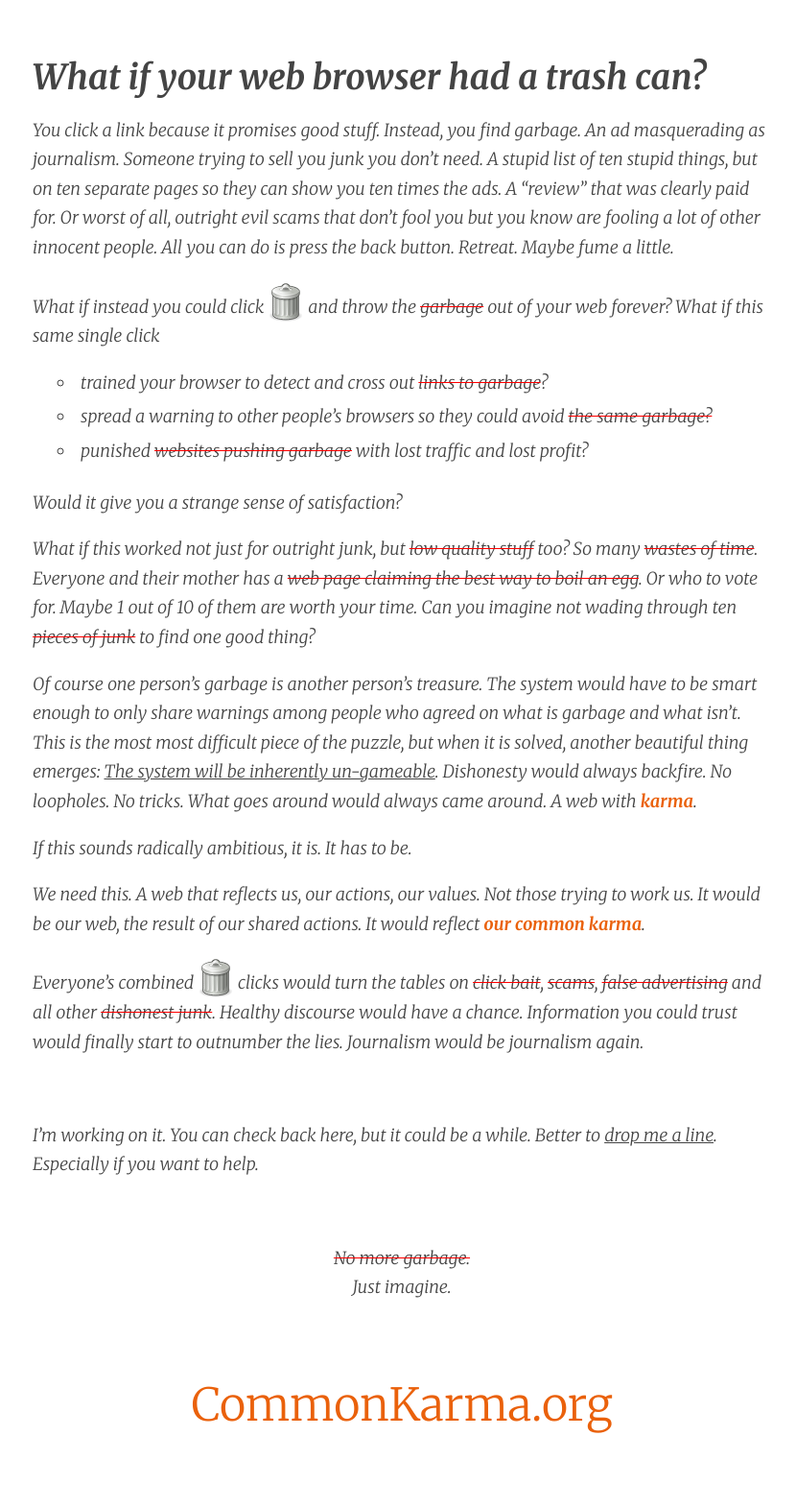
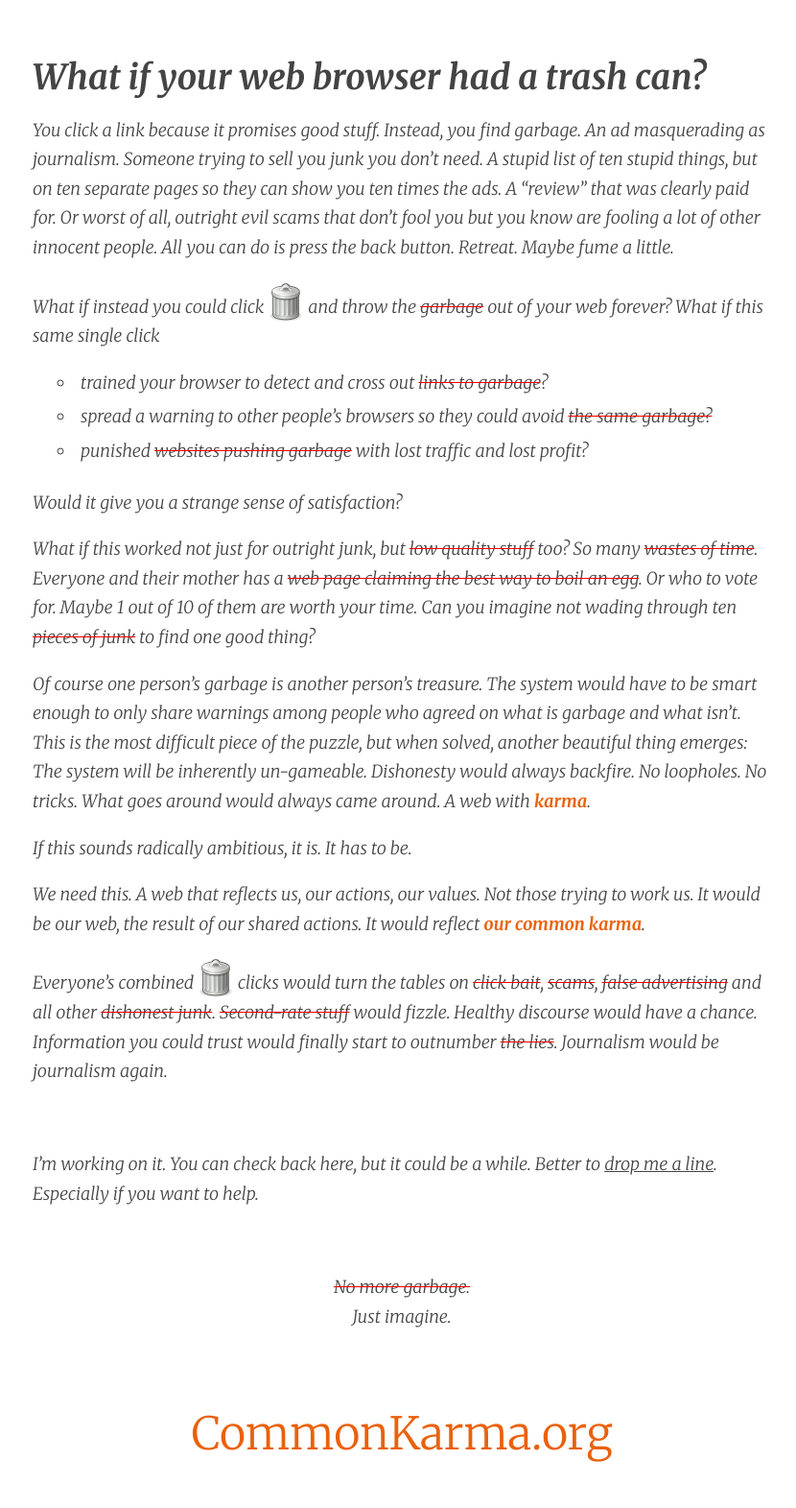
Before and after one commit to commonkarma/commonkarma.org-source, a Jekyll site: the page built from index.md, in a window 1280 px wide. Shown: the whole page at 96% size, without its empty margins (221-1051 px from the left). Built offline with Jekyll 4.4.1, drawn with Linux system fonts in a browser that asks for light colours; nearby versions of some CDN libraries; comment, search, counter and statistics services are not loaded; before the commit the page ends 1540 px from its top, so only the background shows below that.

Commit message:
fixed error, removed fake link, added a line

```diff
--- a/index.md
+++ b/index.md
@@ -19,13 +19,13 @@ Would it give you a strange sense of satisfaction?
 
 What if this worked not just for outright junk, but <del>low quality stuff</del> too? So many <del>wastes of time</del>. Everyone and their mother has a <del>web page claiming the best way to boil an egg</del>. Or who to vote for. Maybe 1 out of 10 of them are worth your time. Can you imagine not wading through ten <del>pieces of junk</del> to find one good thing?
 
-Of course one person's garbage is another person's treasure. The system would have to be smart enough to only share warnings among people who agreed on what is garbage and what isn't. This is the most most difficult piece of the puzzle, but when it is solved, another beautiful thing emerges: [The system will be inherently un-gameable](link). Dishonesty would always backfire. No loopholes. No tricks. What goes around would *always* came around. A web with **karma**.
+Of course one person's garbage is another person's treasure. The system would have to be smart enough to only share warnings among people who agreed on what is garbage and what isn't. This is the most difficult piece of the puzzle, but when solved, another beautiful thing emerges: The system will be inherently un-gameable. Dishonesty would always backfire. No loopholes. No tricks. What goes around would *always* came around. A web with **karma**.
 
 If this sounds radically ambitious, it is. It has to be.
 
 We need this. A  web that reflects us, our actions, our values. Not those trying to work us. It would be our web, the result of our shared actions. It would reflect **our common karma**.
 
-Everyone's combined <span class="garbage-can">![a trash can](./images/garbage-can.svg)</span> clicks would turn the tables on <del>click bait</del>, <del>scams</del>, <del>false advertising</del> and all other <del>dishonest junk</del>. Healthy discourse would have a chance. Information you could trust would finally start to outnumber the lies. Journalism would be journalism again.
+Everyone's combined <span class="garbage-can">![a trash can](./images/garbage-can.svg)</span> clicks would turn the tables on <del>click bait</del>, <del>scams</del>, <del>false advertising</del> and all other <del>dishonest junk</del>.  <del>Second-rate stuff</del> would fizzle. Healthy discourse would have a chance. Information you could trust would finally start to outnumber <del>the lies</del>. Journalism would be journalism again.
 
 <br/>
 
```
